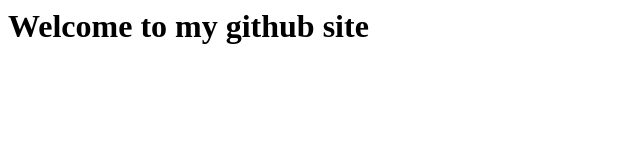
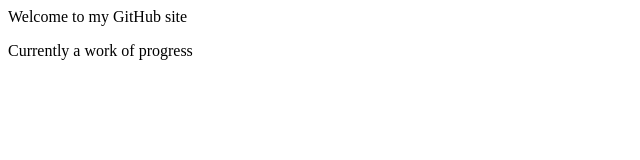
Before and after one commit to Arif-Bipu/arif-bipu.github.io, a plain HTML site: page index.html in a window 1280 px wide. Shown: the whole page, without its empty margins (0-640 px from the left). Drawn offline with Linux system fonts and the light colour scheme.

Commit message:
random html

```diff
--- a/index.html
+++ b/index.html
@@ -1 +1,7 @@
-<h1>Welcome to my github site</h1>
+<!doctype html>
+<html lang="en">
+<header>Welcome to my GitHub site</header>
+<head>
+  <body><p>Currently a work of progress</p></body>
+</head>
+</html>
```
